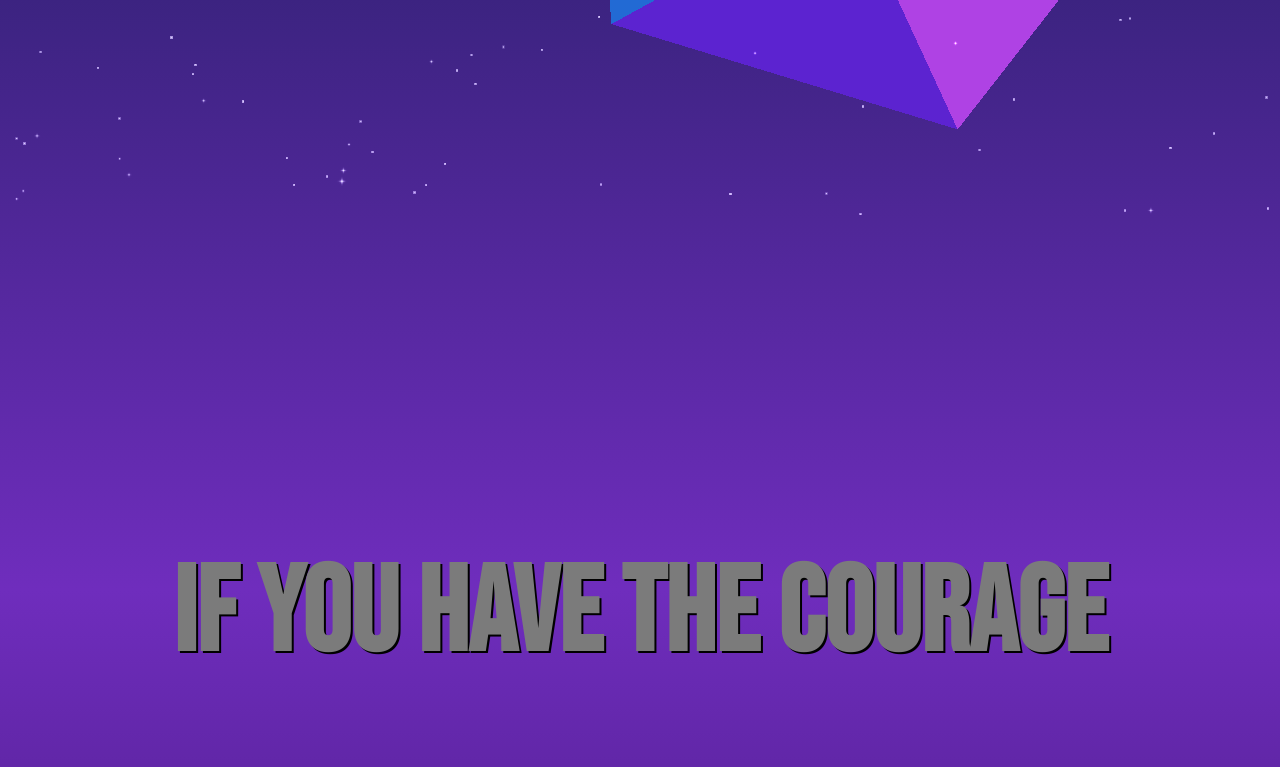
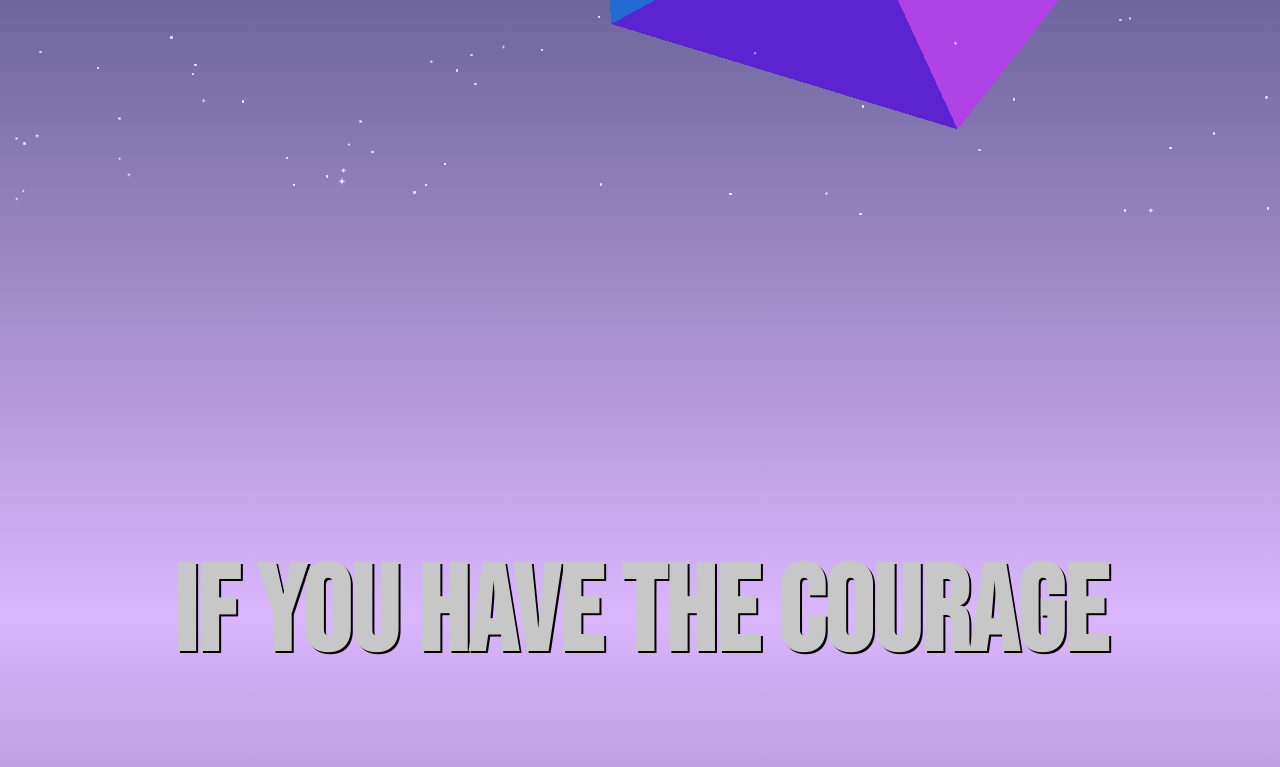
Before and after one commit to nanmartins/webGL-HTML, a website built with Vite: page src/index.html in a window 1280 px wide. Shown: the part 585-1352 px from the top of the page. Built offline with nearby package versions, Linux system fonts and the light colour scheme; animation ran at ten frames a second.

Commit message:
background gradient color change

```diff
--- a/src/script.js
+++ b/src/script.js
@@ -232,6 +232,10 @@ const tick = () =>
     const deltaTime = elapsedTime - previousTime
     previousTime = elapsedTime
 
+    // Animate particles
+    // particles.rotation.z = elapsedTime * 0.01
+    // particles.rotation.y = elapsedTime * 0.01
+
 
     // Animate camera
     camera.position.y = - scrollY / sizes.height * objectsDistance
--- a/src/style.css
+++ b/src/style.css
@@ -9,7 +9,7 @@
 
 html {
   /* background-color: #1e1a20; */
-  background-image: linear-gradient(rgb(5,25,64) -2.1%,rgb(111,45,189),rgb(15,0,42));
+  background-image: linear-gradient(rgb(5,25,64),rgb(218, 182, 252) 50%,rgb(15,0,42));
 }
 
 /* html,
@@ -36,7 +36,7 @@ body
     margin: auto;
     position: relative;
     font-family: 'Cabin', sans-serif;
-    color: rgb(123, 123, 123);
+    color: rgb(199, 199, 199);
     text-transform: uppercase;
     font-size: 10vmin;
     /* padding-left: 10%;
```
